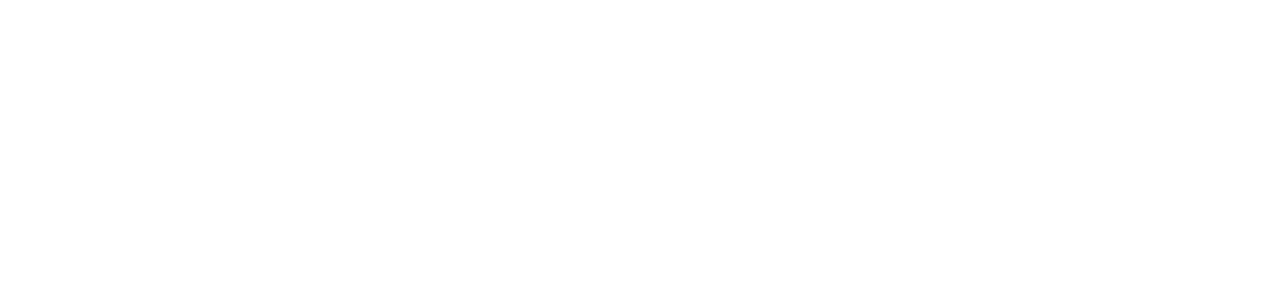
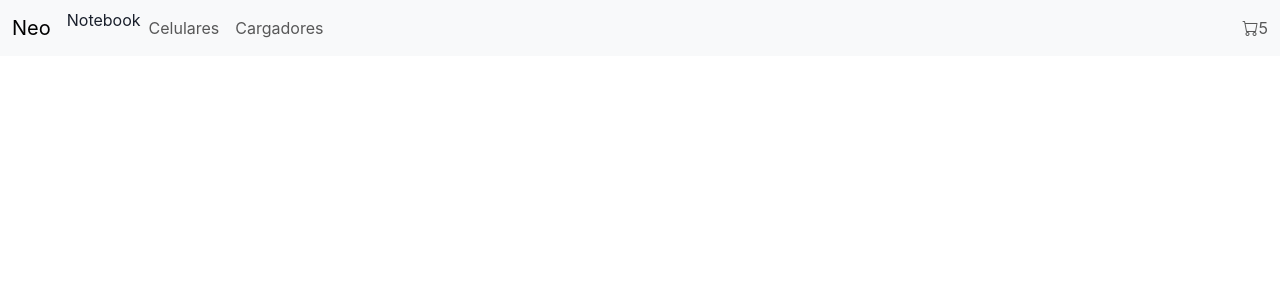
Before and after one commit to danii-ramirez/neo, a React (Vite) app: page / in a window 1280 px wide. Before the commit this address had no page. Shown: the top 300 px of the page. Built offline with nearby package versions, Linux system fonts and the light colour scheme.

Commit message:
se soluciono el problema de la navegación

```diff
--- a/src/App.jsx
+++ b/src/App.jsx
@@ -5,8 +5,8 @@
 function App() {
   return (
     <>
-      <NavBar />
       <BrowserRouter>
+        <NavBar />
         <Routes>
           <Route exact path="/catalogo" element={<ItemListContainer />} />
         </Routes>
--- a/src/components/NavBar.jsx
+++ b/src/components/NavBar.jsx
@@ -1,5 +1,5 @@
 import React from "react";
-import { Link } from "react-router-dom";
+import { NavLink } from "react-router-dom";
 import { CartWidget } from "./CartWidget";
 
 const NavBar = () => {
@@ -24,10 +24,6 @@
           <ul className="navbar-nav me-auto mb-2 mb-lg-0">
             <li className="nav-item">
               <NavLink to={"/catalogo"}>Notebook</NavLink>
-
-              {/* <a className="nav-link" href="/catalogo">
-                Notebook
-              </a> */}
             </li>
             <li className="nav-item">
               <a className="nav-link" href="#">
```
